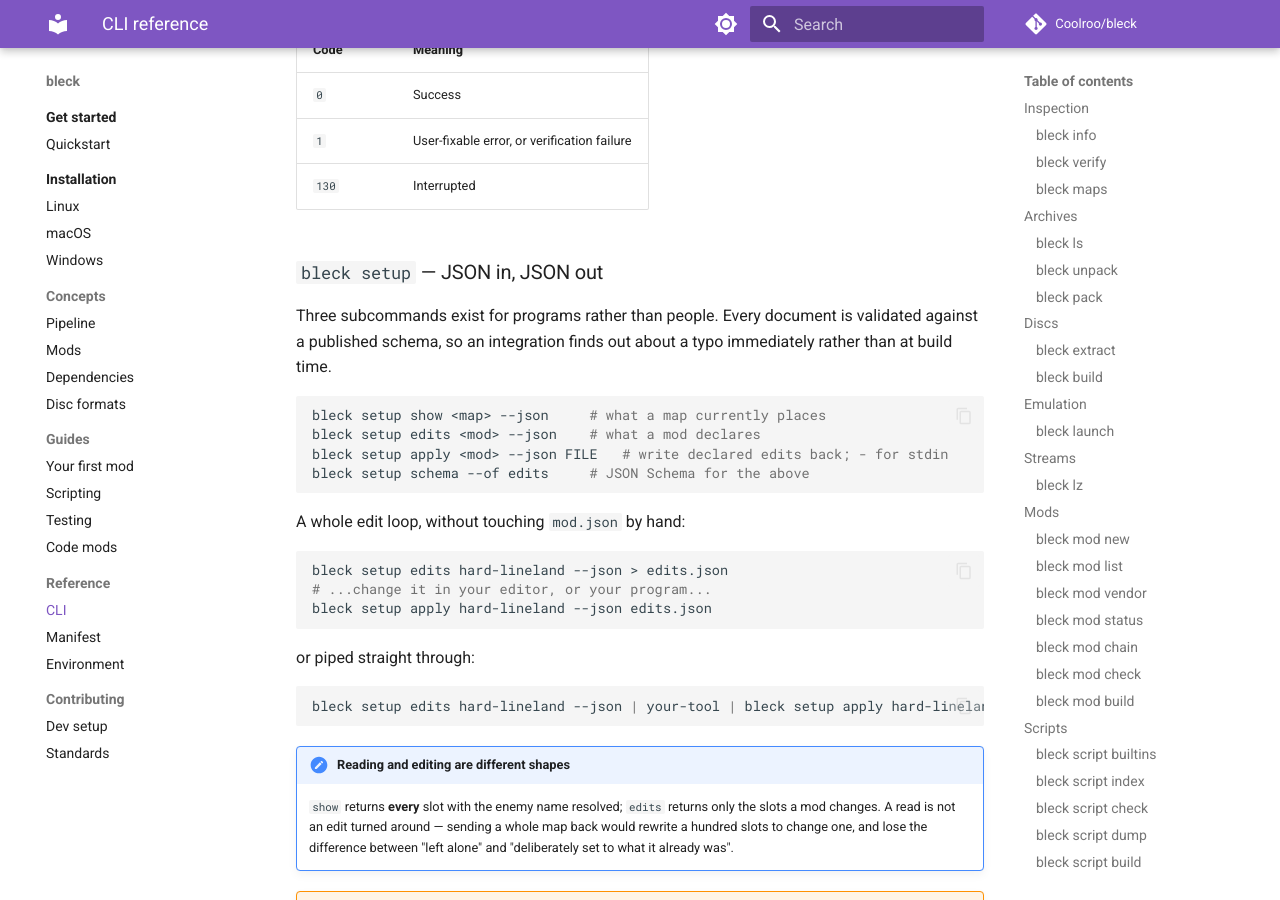
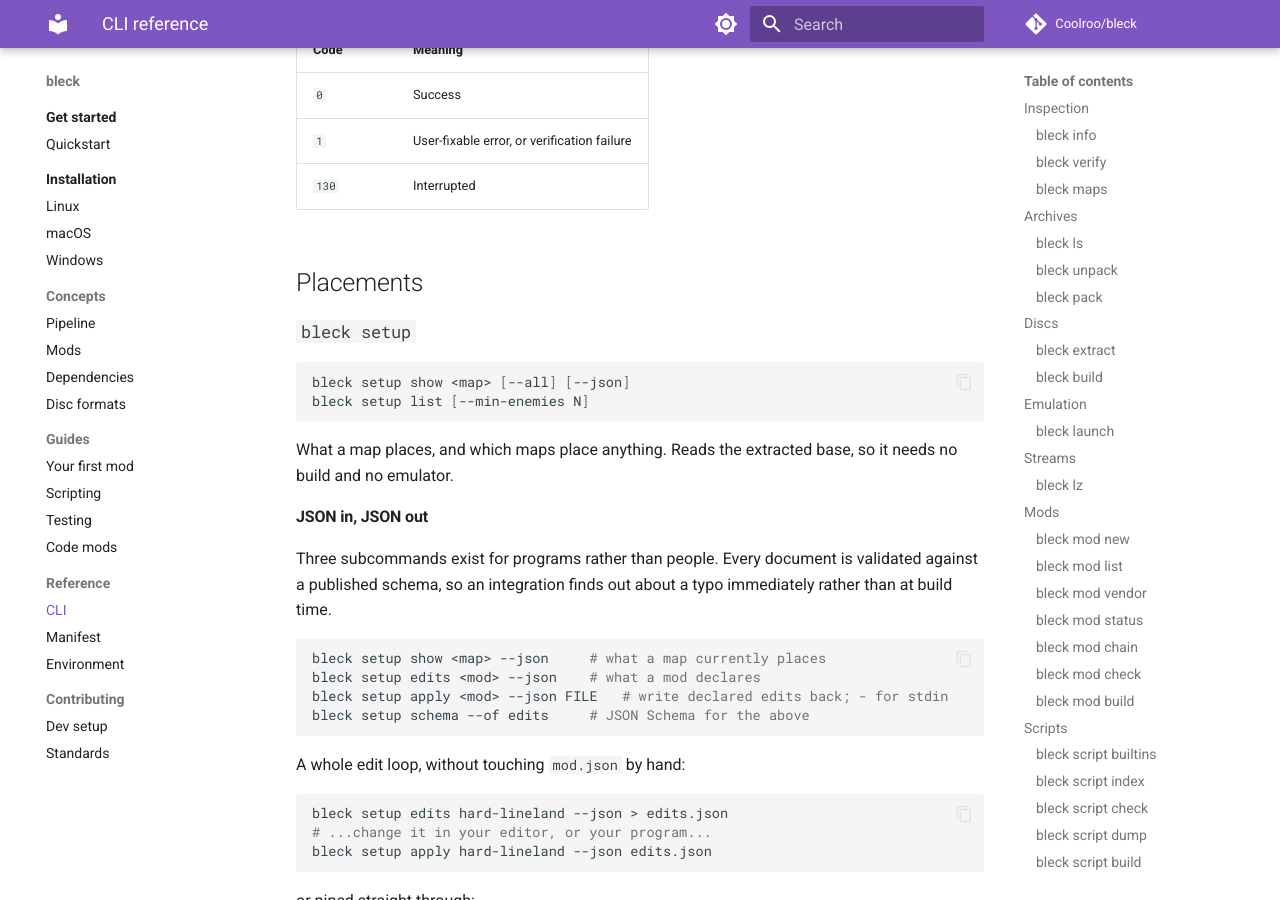
Before and after one commit to Coolroo/bleck, an MkDocs documentation site: the page built from docs-site/reference/cli.md, in a window 1280 px wide and 900 px high, scrolled down 6793 px. Built offline with MkDocs 1.6.1 and Material for MkDocs 9.7.7, drawn with Linux system fonts in a browser that asks for light colours; comment, search, counter and statistics services are not loaded.

Commit message:
Give the CLI reference a Placements section
`bleck setup` was documented only in passing, so a link in manifest.md
pointed at an anchor that did not exist -- mkdocs has warned about it on
every build this session. It now has a real section, with `show` and
`list` above the JSON subcommands.

````diff
--- a/docs-site/reference/cli.md
+++ b/docs-site/reference/cli.md
@@ -317,7 +317,19 @@ Compile a script all the way to a loadable `.rel` module.
 | `1` | User-fixable error, or verification failure |
 | `130` | Interrupted |
 
-### `bleck setup` — JSON in, JSON out
+## Placements
+
+### `bleck setup`
+
+```bash
+bleck setup show <map> [--all] [--json]
+bleck setup list [--min-enemies N]
+```
+
+What a map places, and which maps place anything. Reads the extracted base,
+so it needs no build and no emulator.
+
+#### JSON in, JSON out
 
 Three subcommands exist for programs rather than people. Every document is
 validated against a published schema, so an integration finds out about a typo
````
